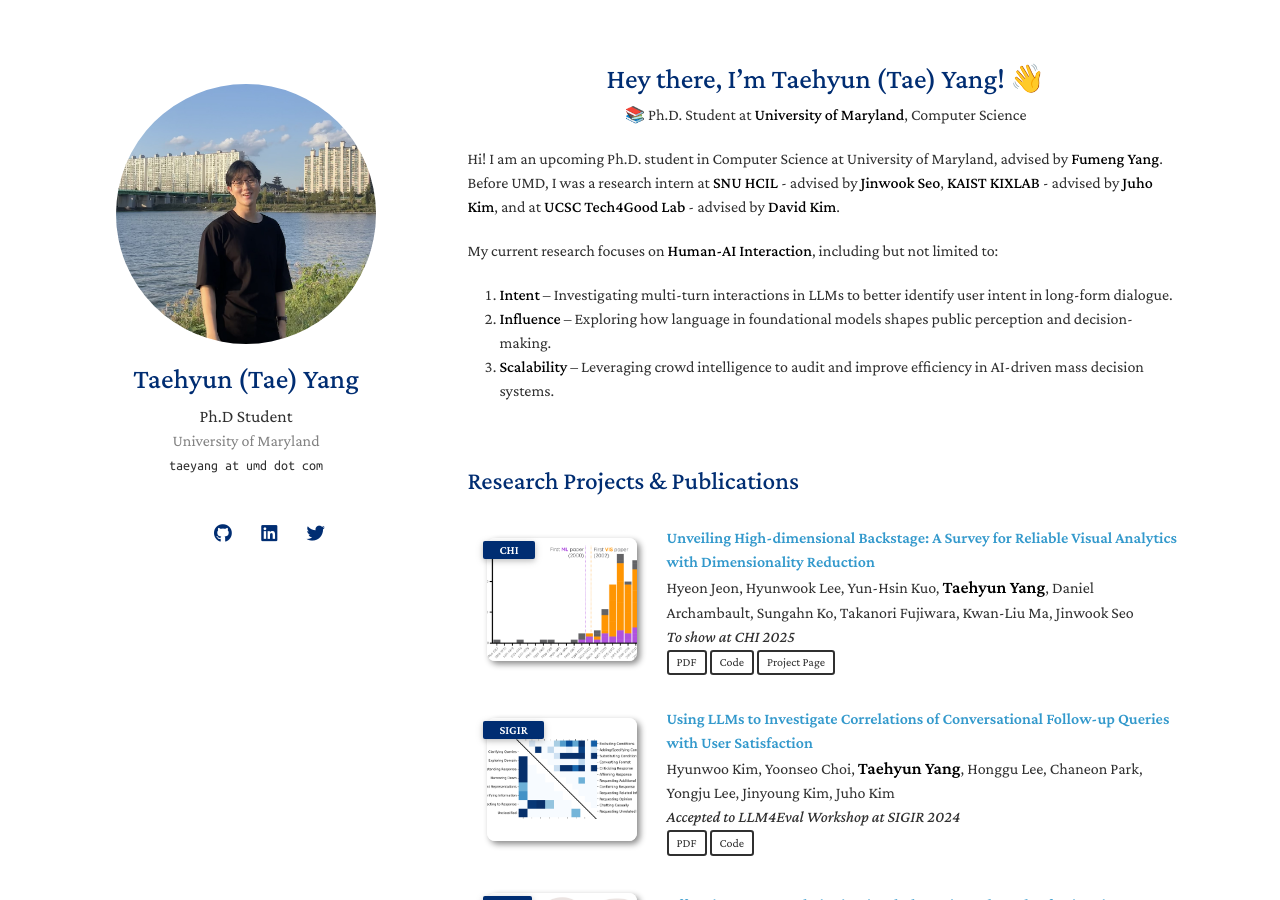
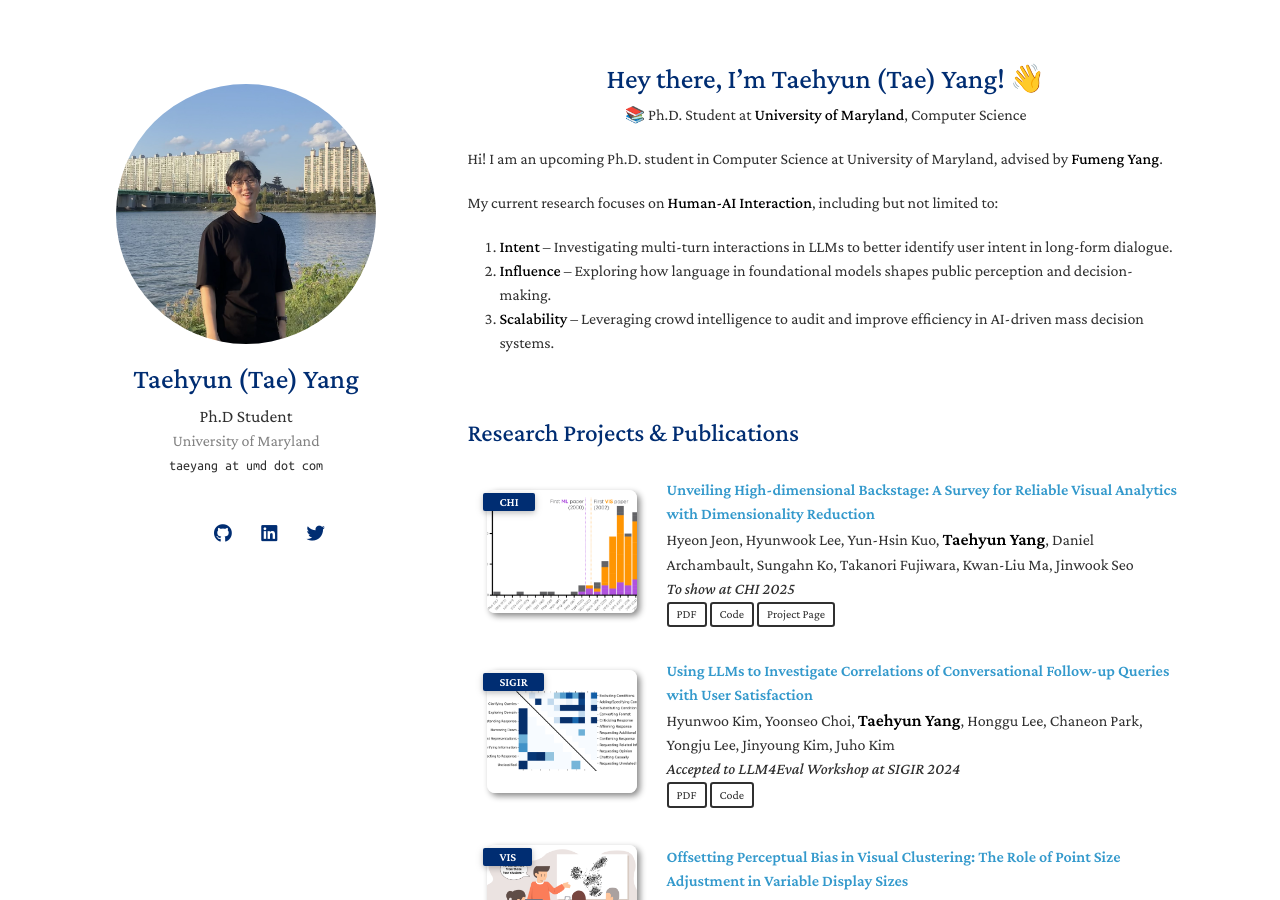
Before and after one commit to taehyun2017330/taehyun2017330.github.io, a Jekyll site: the page built from index.md, in a window 1280 px wide and 900 px high. Built offline with Jekyll 4.4.1, drawn with Linux system fonts in a browser that asks for light colours; nearby versions of some CDN libraries; a style sheet for code colours, icons or effects is not loaded.

Commit message:
updated for umd

```diff
--- a/index.md
+++ b/index.md
@@ -10,7 +10,7 @@ layout: homepage
   📚 Ph.D. Student at <strong>University of Maryland</strong>, Computer Science
 </p>
 
-Hi! I am an upcoming Ph.D. student in Computer Science at University of Maryland, advised by **Fumeng Yang**. Before UMD, I was a research intern at **SNU HCIL** - advised by **Jinwook Seo**, **KAIST KIXLAB** - advised by **Juho Kim**, and at **UCSC Tech4Good Lab** - advised by **David Kim**.
+Hi! I am an upcoming Ph.D. student in Computer Science at University of Maryland, advised by **Fumeng Yang**.
 
 My current research focuses on **Human-AI Interaction**, including but not limited to:
 
```
